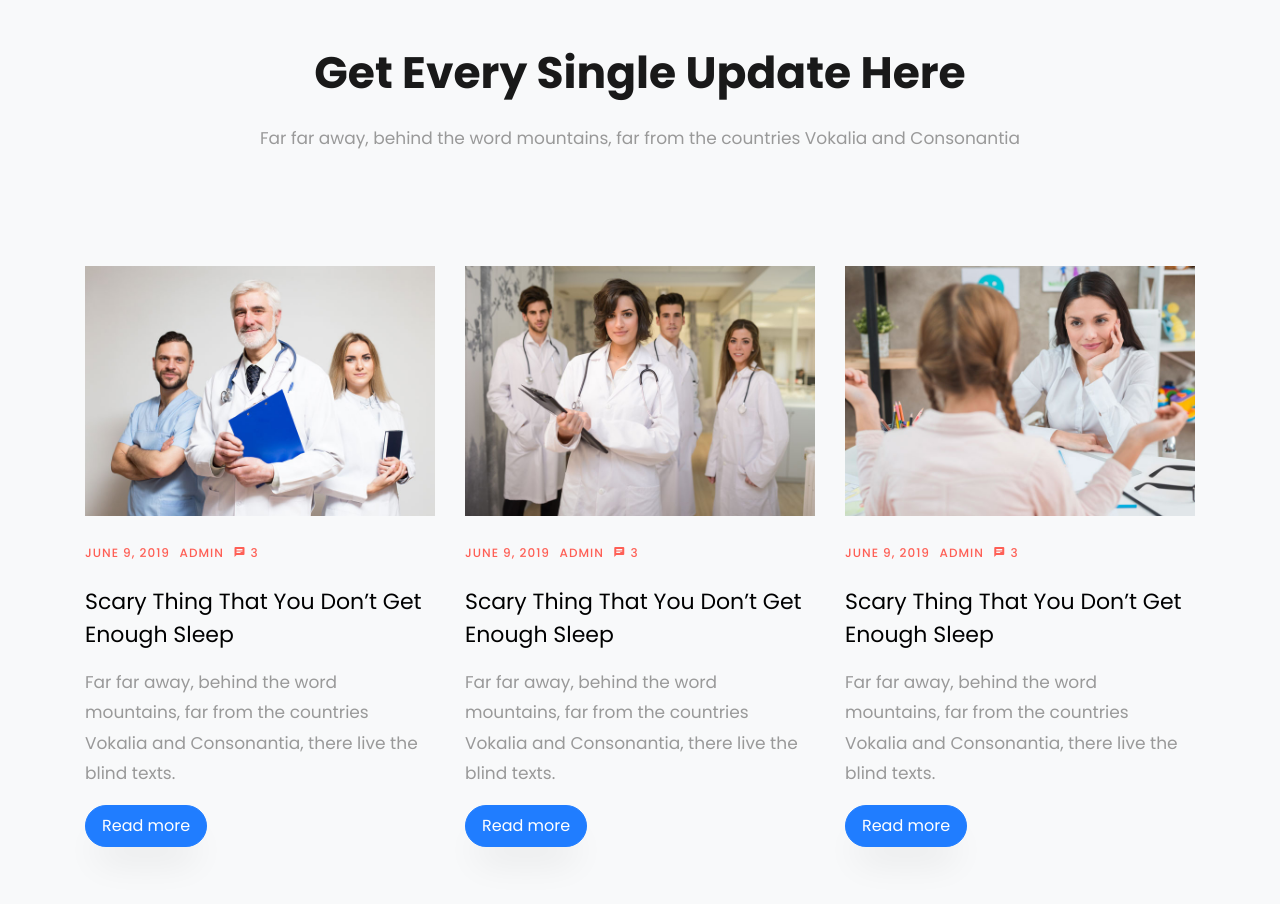
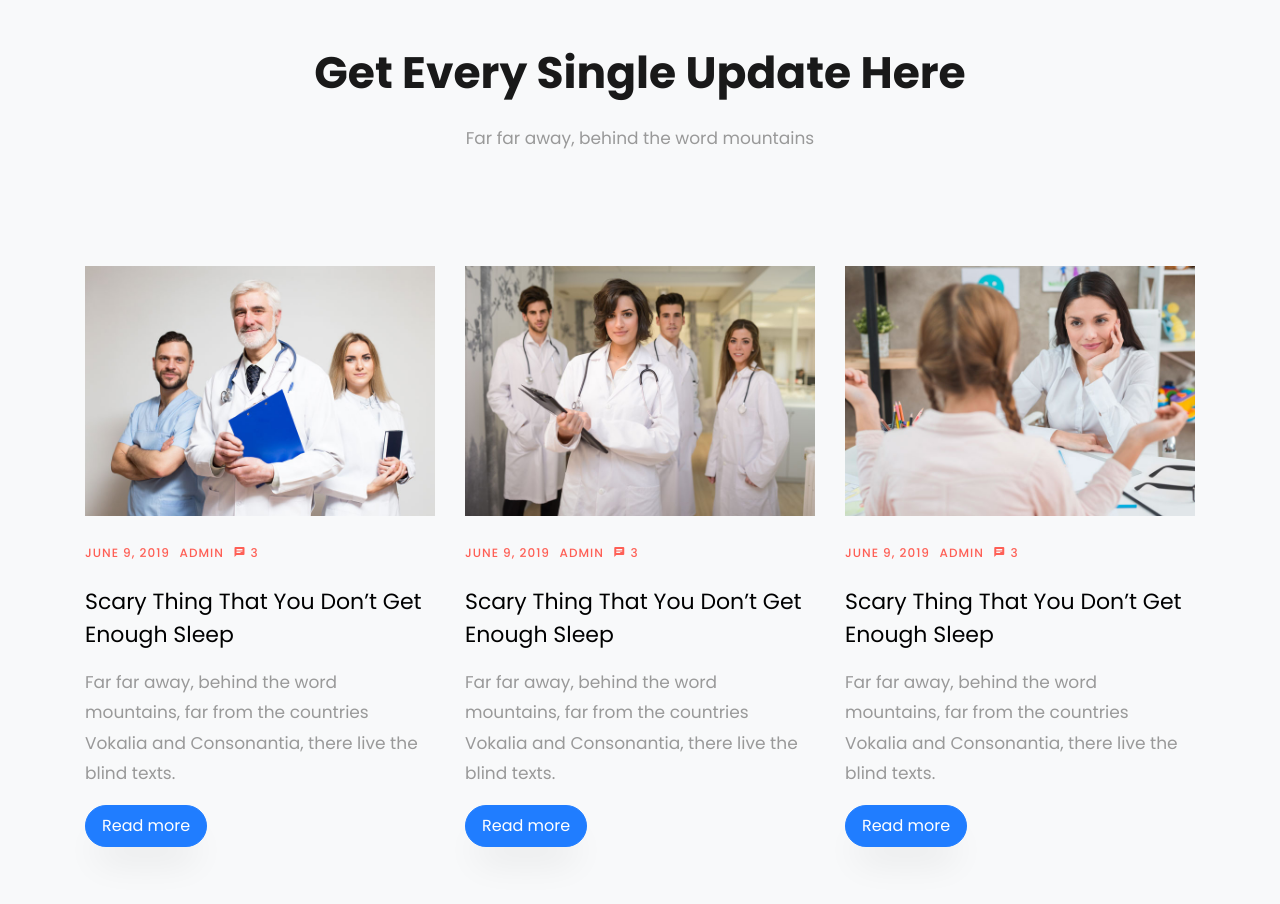
Before and after one commit to kartikeybinjolkar29/Iso-7-SW3, a plain HTML site: page index.html in a window 1280 px wide. Shown: the part 2240-3144 px from the top of the page. Drawn offline with Linux system fonts and the light colour scheme; animation ran at ten frames a second; files whose address does not match are found by name.

Commit message:
Code Clean

```diff
--- a/index.html
+++ b/index.html
@@ -221,7 +221,7 @@
         <div class="row justify-content-center mb-5 pb-5">
           <div class="col-md-10 heading-section text-center ftco-animate">
             <h2 class="mb-4">Get Every Single Update Here</h2>
-            <p>Far far away, behind the word mountains, far from the countries Vokalia and Consonantia</p>
+            <p>Far far away, behind the word mountains</p>
           </div>
         </div>
         <div class="row d-flex">
```
